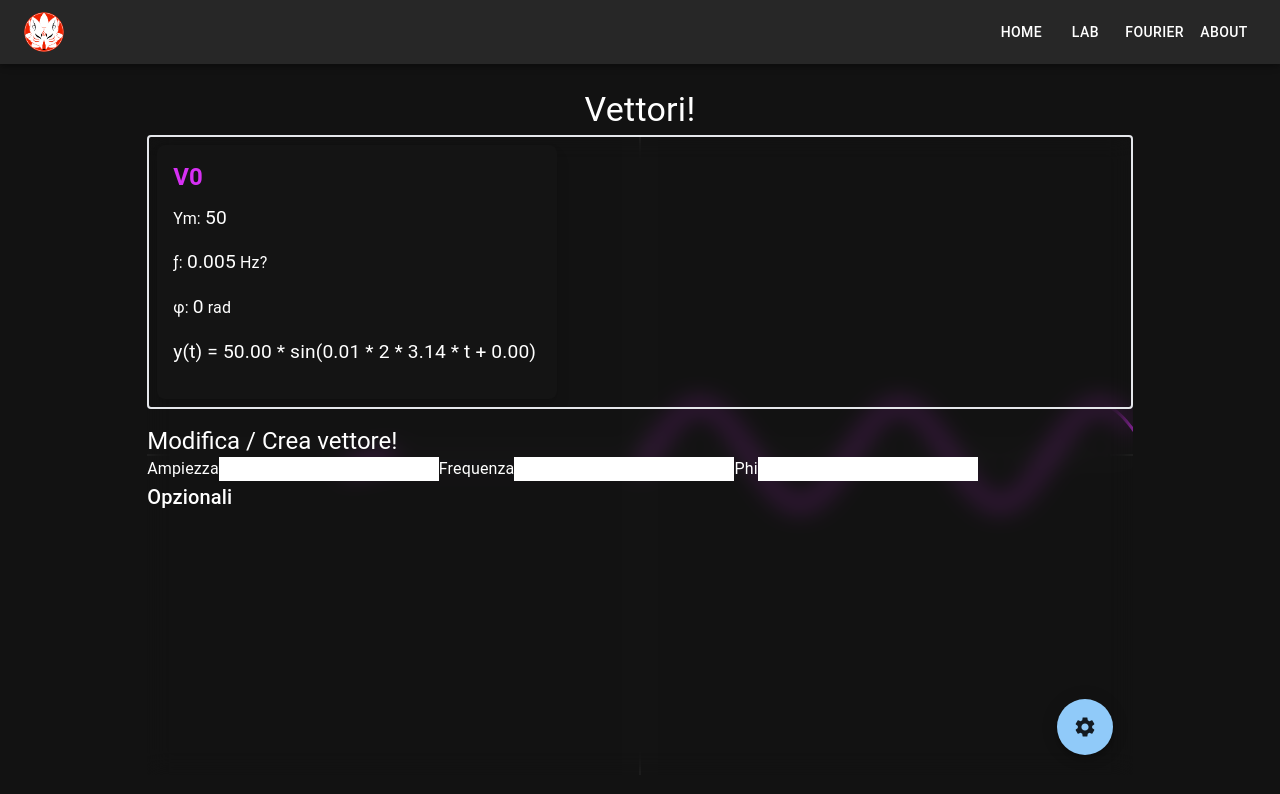
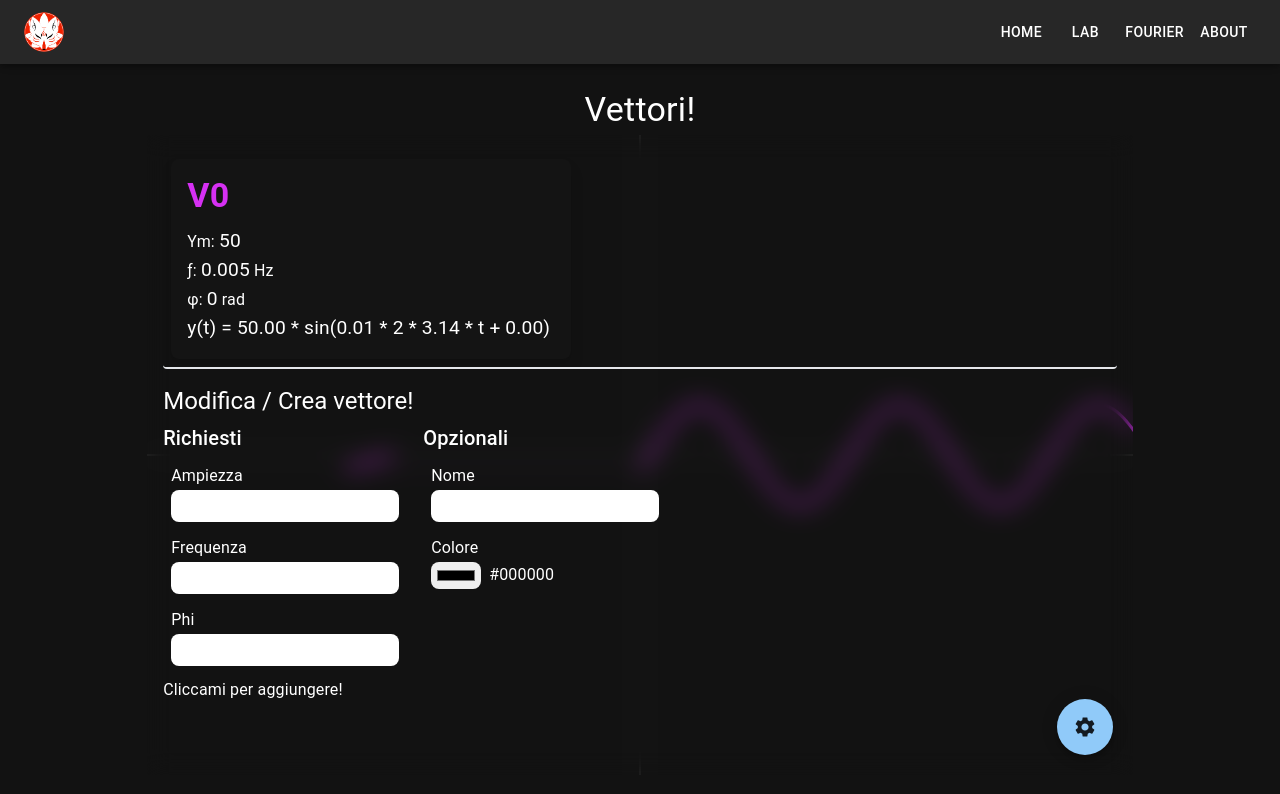
Before and after one commit to CassiGiuse/sir_fourier, a Next.js app: page /lab in a window 1280 px wide. Both pictures are taken after a click on the button "open settings". Shown: the top 794 px of the page. Built offline with nearby package versions, Linux system fonts and the light colour scheme.

Commit message:
Introdotta la possibilità di create nuovi vettori

```diff
--- a/src/app/lab/components/FloatingMenu.tsx
+++ b/src/app/lab/components/FloatingMenu.tsx
@@ -13,7 +13,7 @@ function FloatingMenu({ children }: FloatingMenuProps) {
       animate={{ left: 0 }}
       exit={{ left: "-200%" }}
     >
-      <div className="wrapper size-full">{children}</div>
+      <div className="size-full overflow-y-auto p-4">{children}</div>
     </motion.div>
   );
 }
--- a/src/app/lab/page.tsx
+++ b/src/app/lab/page.tsx
@@ -43,20 +43,11 @@
           Vettori!
         </Typography>
         <CanvasManager draw={draw}>
-          <MemoizedVectorsPlayground items={vectors}></MemoizedVectorsPlayground>
+          <MemoizedVectorsPlayground
+            items={vectors}
+            hItems={setVectors}
+          ></MemoizedVectorsPlayground>
         </CanvasManager>
-        {/* <button
-          onClick={() => {
-            setVectors((prevVectors) => [...prevVectors, new Vector({
-              amplitude: Math.random() * 100,
-              frequency: 0.005,
-              phi: Math.random() * 100,
-            })]);
-            vectors.forEach((v) => v.resetVector())
-          }}
-        >
-          Clicca
-        </button> */}
       </React.Fragment>
     );
   }
--- a/src/app/lab/settings/VectorList.tsx
+++ b/src/app/lab/settings/VectorList.tsx
@@ -8,7 +8,7 @@ interface VectorListProps {
 
 export default function VectorList({ items }: VectorListProps) {
   return (
-    <div className="border-gray-200 border-2 p-2 rounded w-full flex gap-2 overflow-x-scroll scrollbar scrollbar-thumb-slate-300">
+    <div className="border-gray-200 border-b-2 p-2 rounded w-full flex gap-2 overflow-x-scroll scrollbar scrollbar-thumb-slate-300">
       {items.map((item: Vector, index) => (
         <VectorUI key={index} vector={item}></VectorUI>
       ))}
--- a/src/app/lab/settings/VectorManager.tsx
+++ b/src/app/lab/settings/VectorManager.tsx
@@ -1,23 +1,161 @@
-import React from "react";
-import { Typography } from "@mui/material";
+"use client";
 
-export default function VectorManager() {
+import React, { useState } from "react";
+import { Typography, Stack, Button, ButtonGroup } from "@mui/material";
+import "./style.css";
+import Vector from "../models/Vector";
+
+type SetVectorsFunction = React.Dispatch<React.SetStateAction<Array<Vector>>>;
+
+export default function VectorManager({
+  hItems,
+  vector = null,
+}: {
+  hItems: SetVectorsFunction;
+  vector?: Vector | null;
+}) {
+  const [vectorData, setVectorData] = useState(
+    vector === null
+      ? {
+          amplitude: "",
+          frequency: "",
+          phi: "",
+          vectorName: "",
+          vectorColor: "#000000",
+        }
+      : {
+          amplitude: vector.getAmplitude().toString(),
+          frequency: vector.getFrequency().toString(),
+          phi: vector.getInitialPhase().toString(),
+          vectorName: vector.getVectorName(),
+          vectorColor: vector.getVectorColor(),
+        }
+  );
+
+  const handleInputChange = (e: React.ChangeEvent<HTMLInputElement>) => {
+    const { name, value } = e.target;
+
+    setVectorData((prevData) => ({
+      ...prevData,
+      [name]: value,
+    }));
+  };
+
+  const handleAddVector = (
+    e: React.MouseEvent<HTMLButtonElement, MouseEvent>
+  ) => {
+    e.preventDefault();
+
+    if (vector !== null) return;
+
+    const {
+      amplitude,
+      frequency,
+      phi,
+      vectorName,
+      vectorColor,
+    }: {
+      amplitude: string;
+      frequency: string;
+      phi: string;
+      vectorName: string;
+      vectorColor: string;
+    } = vectorData;
+
+    const newVectorData = {
+      amplitude: parseFloat(amplitude) || (Math.random() * 100),
+      frequency: parseFloat(frequency) || (Math.random() / 100),
+      phi: parseFloat(phi) || (Math.random() * 360),
+      vectorName,
+      vectorColor,
+    };
+
+    const newVector = new Vector(newVectorData);
+    hItems((prev) => [...prev, newVector]);
+    setVectorData({
+      amplitude: "",
+      frequency: "",
+      phi: "",
+      vectorName: "",
+      vectorColor: "#000000",
+    });
+  };
+
   return (
     <form>
-      <Typography variant="h5">Modifica / Crea vettore!</Typography>
-      <label>
-        <span>Ampiezza</span>
-        <input type="text" className="" />
-      </label>
-      <label>
-        <span>Frequenza</span>
-        <input type="text" />
-      </label>
-      <label>
-        <span>Phi</span>
-        <input type="text" />
-      </label>
-      <Typography variant="h6">Opzionali</Typography>
+      <Typography variant="h5" sx={{ marginBottom: "5px" }}>
+        Modifica / Crea vettore!
+      </Typography>
+      <Stack
+        spacing={{ xs: 1, sm: 2 }}
+        direction="row"
+        useFlexGap
+        flexWrap="wrap"
+      >
+        <div>
+          <Typography variant="h6">Richiesti</Typography>
+          <label className="flex flex-col m-2">
+            <Typography variant="subtitle1">Ampiezza</Typography>
+            <input
+              type="number"
+              className="vectorManager_input"
+              required
+              name="amplitude"
+              value={vectorData.amplitude}
+              onChange={handleInputChange}
+            />
+          </label>
+          <label className="flex flex-col m-2 mt-3 mb-3">
+            <Typography variant="subtitle1">Frequenza</Typography>
+            <input
+              type="number"
+              className="vectorManager_input"
+              required
+              name="frequency"
+              value={vectorData.frequency}
+              onChange={handleInputChange}
+            />
+          </label>
+          <label className="flex flex-col m-2 mb-3">
+            <Typography variant="subtitle1">Phi</Typography>
+            <input
+              type="number"
+              className="vectorManager_input"
+              required
+              name="phi"
+              value={vectorData.phi}
+              onChange={handleInputChange}
+            />
+          </label>
+        </div>
+        <div>
+          <Typography variant="h6">Opzionali</Typography>
+          <label className="flex flex-col m-2 mb-3">
+            <Typography variant="subtitle1">Nome</Typography>
+            <input
+              type="text"
+              className="vectorManager_input"
+              name="vectorName"
+              value={vectorData.vectorName}
+              onChange={handleInputChange}
+            />
+          </label>
+          <label className="flex flex-col m-2 mb-3">
+            <Typography variant="subtitle1">Colore</Typography>
+            <div className="flex items-center gap-2">
+              <input
+                type="color"
+                className="vectorManager_input"
+                name="vectorColor"
+                value={vectorData.vectorColor}
+                onChange={handleInputChange}
+              />
+              <span id="colorHex">{vectorData.vectorColor}</span>
+            </div>
+          </label>
+        </div>
+      </Stack>
+      <button onClick={handleAddVector}>Cliccami per aggiungere!</button>
     </form>
   );
 }
--- a/src/app/lab/settings/VectorUI.tsx
+++ b/src/app/lab/settings/VectorUI.tsx
@@ -14,7 +14,7 @@ export default function VectorUI({ vector }: { vector: Vector }) {
       }}
     >
       <Typography
-        variant="h5"
+        variant="h4"
         sx={{
           fontWeight: "bold",
           color: vectorInfo.vectorColor,
@@ -24,7 +24,7 @@ export default function VectorUI({ vector }: { vector: Vector }) {
         {vectorInfo.vectorName}
       </Typography>
       <div className="full-size display col item-left">
-        <Typography paragraph align="left">
+        <Typography paragraph align="left" sx={{ margin: 0 }}>
           Ym:{" "}
           <span
             style={{
@@ -34,7 +34,7 @@ export default function VectorUI({ vector }: { vector: Vector }) {
             {vectorInfo.amplitude}
           </span>
         </Typography>
-        <Typography paragraph align="left">
+        <Typography paragraph align="left" sx={{ margin: 0 }}>
           ƒ:{" "}
           <span
             style={{
@@ -43,9 +43,9 @@ export default function VectorUI({ vector }: { vector: Vector }) {
           >
             {vectorInfo.frequency}
           </span>{" "}
-          Hz?
+          Hz
         </Typography>
-        <Typography paragraph align="left">
+        <Typography paragraph align="left" sx={{ margin: 0 }}>
           φ:{" "}
           <span
             style={{
@@ -56,7 +56,7 @@ export default function VectorUI({ vector }: { vector: Vector }) {
           </span>{" "}
           rad
         </Typography>
-        <Typography paragraph align="left">
+        <Typography paragraph align="left" sx={{ margin: 0 }}>
           <span
             style={{
               fontSize: "1.2em",
--- a/src/app/lab/settings/VectorsPlayground.tsx
+++ b/src/app/lab/settings/VectorsPlayground.tsx
@@ -4,13 +4,15 @@ import VectorList from "./VectorList";
 import Vector from "../models/Vector";
 import VectorManager from "./VectorManager";
 
+type SetVectorsFunction = React.Dispatch<React.SetStateAction<Array<Vector>>>;
+
 interface VectorListProps {
   items: Array<Vector>;
+  hItems: SetVectorsFunction;
 }
 
-export default function VectorsPlayground({ items }: VectorListProps) {
+export default function VectorsPlayground({ items, hItems }: VectorListProps) {
   return (
-    <div className="size-ful">
     <Stack
       spacing={{ xs: 1, sm: 2 }}
       direction="row"
@@ -18,8 +20,7 @@ export default function VectorsPlayground({ items }: VectorListProps) {
       flexWrap="wrap"
     >
       <VectorList items={items}></VectorList>
-        <VectorManager></VectorManager>
+      <VectorManager hItems={hItems}></VectorManager>
     </Stack>
-    </div>
   );
 }
--- /dev/null
+++ b/src/app/lab/settings/style.css
@@ -0,0 +1,10 @@
+.vectorManager_input {
+  @apply rounded-lg text-black p-1;
+
+}
+
+.vectorManager_input::-webkit-outer-spin-button,
+.vectorManager_input::-webkit-inner-spin-button {
+  -webkit-appearance: none;
+  margin: 0;
+}
```
Lines whose indentation alone changed are shown as unchanged.
